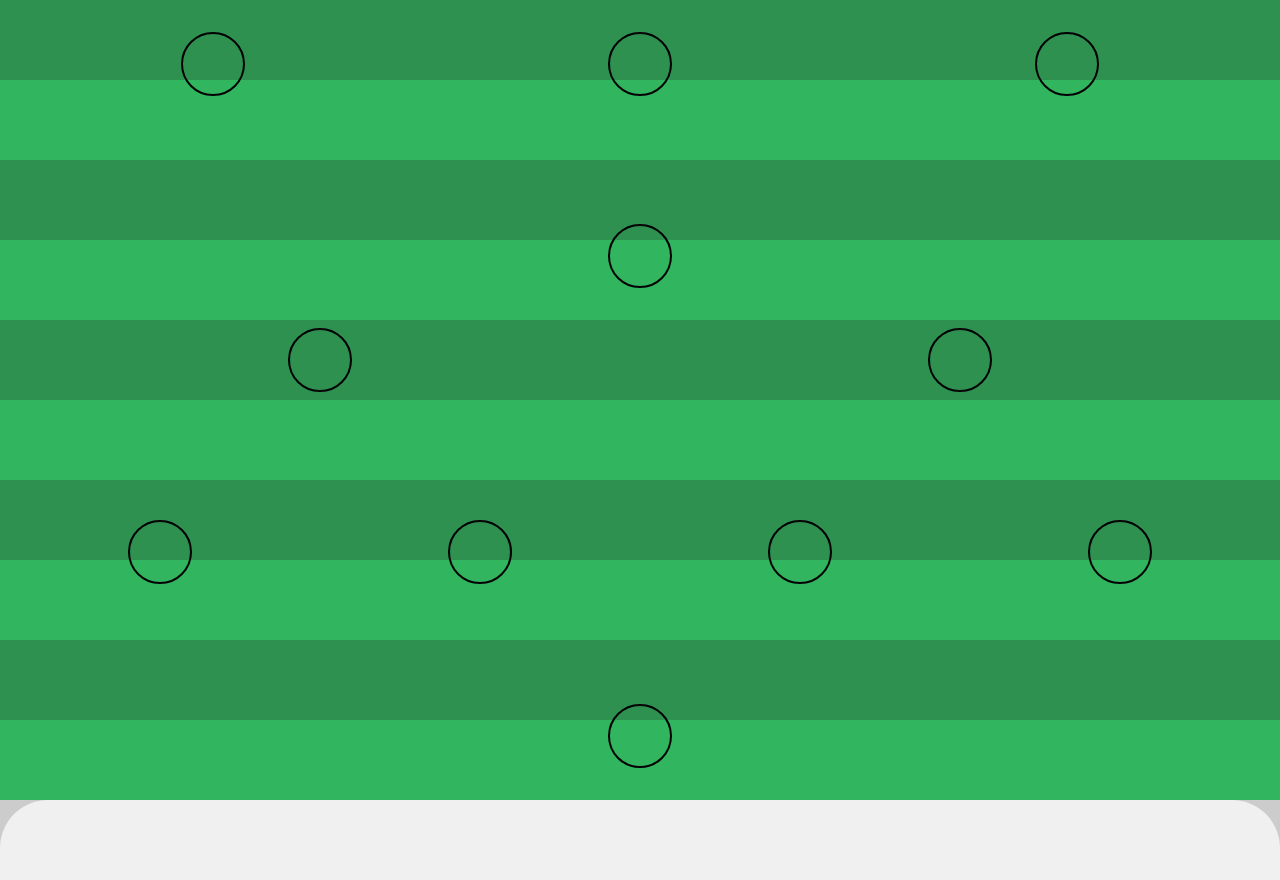
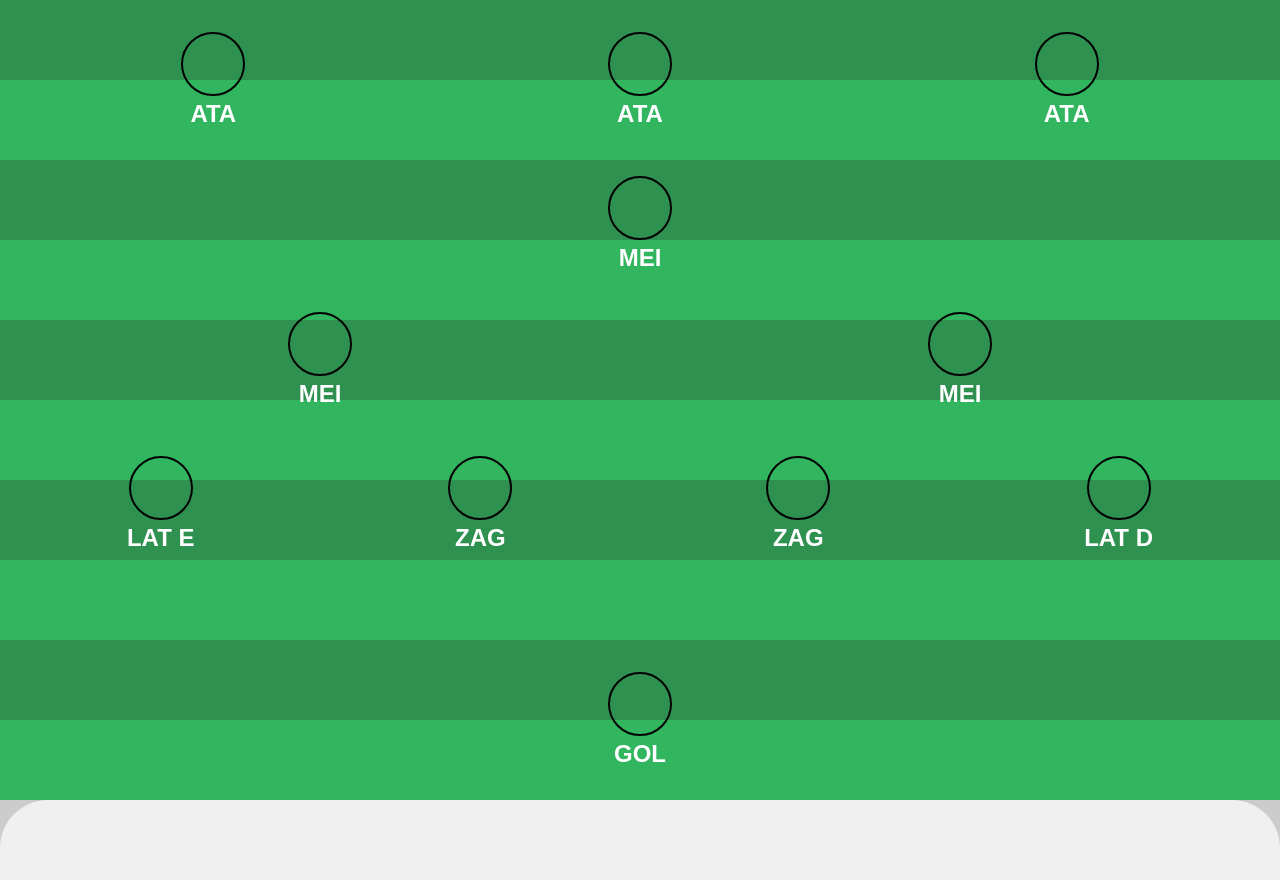
Before and after one commit to eduardosaraujo1/2md2-pam-projeto-cartola, a website: page www/selecao.html in a window 1280 px wide. Shown: the top 880 px of the page. Drawn offline with Linux system fonts and the light colour scheme.

Commit message:
Add labels p/ posições

```diff
--- a/www/css/style.css
+++ b/www/css/style.css
@@ -6,6 +6,7 @@
 
 :root {
     --cor-primaria: red;
+    font-family: sans-serif;
 }
 
 body {
@@ -65,7 +66,14 @@ body {
     justify-content: center;
 }
 
-.jogador {
+.jogador-container {
+    display: flex;
+    flex-direction: column;
+    gap: 4px;
+    align-items: center;
+}
+
+.jogador-container .jogador {
     --jogador-tamanho: 4rem;
     width: var(--jogador-tamanho);
     height: var(--jogador-tamanho);
@@ -73,6 +81,13 @@ body {
     background-size: contain;
     border: 2px solid black;
     border-radius: 50%;
+}
+
+.jogador-container .jogador-label {
+    font-size: 1.5em;
+    font-weight: bold;
+    color: white;
+    text-transform: uppercase;
 }
 
 /* Overlay preto */
@@ -143,7 +158,6 @@ body {
 }
 
 .jogador-nome {
-    font-family: sans-serif;
     font-size: 1.3rem;
     font-weight: normal;
 }
--- a/www/js/campo.js
+++ b/www/js/campo.js
@@ -38,7 +38,8 @@ class Campo {
 }
 
 class MenuHandler {
-    carregarMenu(localCampo) {
+    carregarMenu(localCampoContainer) {
+        const localCampo = localCampoContainer.querySelector('.jogador');
         const jogadoresArea = filtrarJogadorPorArea(localCampo.dataset.posicao);
         const jogadoresDisponiveis = removerJogadoresDuplicados(jogadoresArea);
 
@@ -95,7 +96,7 @@ async function obterDadosJogadores() {
 
 function removerJogadoresDuplicados(jogadoresLocais) {
     return jogadoresLocais.filter(
-        (j) => !Object.values(campo.jogadoresEmCampo).includes(j.id),
+        (j) => !Object.values(campo.jogadoresEmCampo).includes(j.id)
     );
 }
 
@@ -107,7 +108,7 @@ async function load() {
     jogadores = await obterDadosJogadores();
 
     // abrir menu quando clicar em jogador
-    const locaisCampo = document.querySelectorAll('.jogador');
+    const locaisCampo = document.querySelectorAll('.jogador-container');
     for (let localCampo of locaisCampo) {
         localCampo.addEventListener('click', () => {
             menuHandler.carregarMenu(localCampo);
--- a/www/selecao.html
+++ b/www/selecao.html
@@ -1,11 +1,15 @@
-<!doctype html>
+<!DOCTYPE html>
 <html lang="en">
-
     <head>
         <meta charset="utf-8" />
-    <meta name="viewport" content="width=device-width, initial-scale=1, maximum-scale=1, user-scalable=no" />
-    <meta http-equiv="Content-Security-Policy"
-        content="default-src * data: gap: content: https://ssl.gstatic.com; style-src * 'unsafe-inline'; script-src * 'unsafe-inline' 'unsafe-eval'" />
+        <meta
+            name="viewport"
+            content="width=device-width, initial-scale=1, maximum-scale=1, user-scalable=no"
+        />
+        <meta
+            http-equiv="Content-Security-Policy"
+            content="default-src * data: gap: content: https://ssl.gstatic.com; style-src * 'unsafe-inline'; script-src * 'unsafe-inline' 'unsafe-eval'"
+        />
         <script src="components/loader.js"></script>
         <link rel="stylesheet" href="components/loader.css" />
         <link rel="stylesheet" href="css/style.css" />
@@ -14,37 +18,124 @@
     <body>
         <div class="campo">
             <div class="campo-parte campo-cima">
-            <input type="button" data-posicao="atacante" id="atacante0" class="jogador" />
-            <input type="button" data-posicao="atacante" id="atacante1" class="jogador" />
-            <input type="button" data-posicao="atacante" id="atacante2" class="jogador" />
+                <div class="jogador-container">
+                    <input
+                        type="button"
+                        data-posicao="atacante"
+                        id="atacante0"
+                        class="jogador"
+                    />
+                    <span class="jogador-label">ATA</span>
+                </div>
+                <div class="jogador-container">
+                    <input
+                        type="button"
+                        data-posicao="atacante"
+                        id="atacante1"
+                        class="jogador"
+                    />
+                    <span class="jogador-label">ATA</span>
+                </div>
+                <div class="jogador-container">
+                    <input
+                        type="button"
+                        data-posicao="atacante"
+                        id="atacante2"
+                        class="jogador"
+                    />
+                    <span class="jogador-label">ATA</span>
+                </div>
             </div>
             <div class="campo-parte campo-meio">
                 <div class="linha1">
-                <input type="button" data-posicao="meio" id="meio0" class="jogador" />
+                    <div class="jogador-container">
+                        <input
+                            type="button"
+                            data-posicao="meio"
+                            id="meio0"
+                            class="jogador"
+                        />
+                        <span class="jogador-label">MEI</span>
+                    </div>
                 </div>
                 <div class="linha2">
-                <input type="button" data-posicao="meio" id="meio1" class="jogador" />
-                <input type="button" data-posicao="meio" id="meio2" class="jogador" />
+                    <div class="jogador-container">
+                        <input
+                            type="button"
+                            data-posicao="meio"
+                            id="meio1"
+                            class="jogador"
+                        />
+                        <span class="jogador-label">MEI</span>
+                    </div>
+                    <div class="jogador-container">
+                        <input
+                            type="button"
+                            data-posicao="meio"
+                            id="meio2"
+                            class="jogador"
+                        />
+                        <span class="jogador-label">MEI</span>
+                    </div>
                 </div>
             </div>
             <div class="campo-parte campo-baixo">
                 <div class="linha1">
-                <input type="button" data-posicao="lateralE" id="lateralE0" class="jogador" />
-                <input type="button" data-posicao="zagueiro" id="zagueiro0" class="jogador" />
-                <input type="button" data-posicao="zagueiro" id="zagueiro1" class="jogador" />
-                <input type="button" data-posicao="lateralD" id="lateralD0" class="jogador" />
+                    <div class="jogador-container">
+                        <input
+                            type="button"
+                            data-posicao="lateralE"
+                            id="lateralE0"
+                            class="jogador"
+                        />
+                        <span class="jogador-label">LAT E</span>
+                    </div>
+                    <div class="jogador-container">
+                        <input
+                            type="button"
+                            data-posicao="zagueiro"
+                            id="zagueiro0"
+                            class="jogador"
+                        />
+                        <span class="jogador-label">ZAG</span>
+                    </div>
+                    <div class="jogador-container">
+                        <input
+                            type="button"
+                            data-posicao="zagueiro"
+                            id="zagueiro1"
+                            class="jogador"
+                        />
+                        <span class="jogador-label">ZAG</span>
+                    </div>
+                    <div class="jogador-container">
+                        <input
+                            type="button"
+                            data-posicao="lateralD"
+                            id="lateralD0"
+                            class="jogador"
+                        />
+                        <span class="jogador-label">LAT D</span>
+                    </div>
                 </div>
                 <div class="linha2">
-                <input type="button" data-posicao="goleiro" id="goleiro0" class="jogador" />
+                    <div class="jogador-container">
+                        <input
+                            type="button"
+                            data-posicao="goleiro"
+                            id="goleiro0"
+                            class="jogador"
+                        />
+                        <span class="jogador-label">GOL</span>
+                    </div>
                 </div>
             </div>
         </div>
         <div class="black-overlay"></div>
         <div class="lista-jogadores">
-        <div class="container"> </div>
+            <div class="container"></div>
         </div>
 
         <script src="./js/campo.js"></script>
     </body>
-
 </html>
```
Lines whose indentation alone changed are shown as unchanged.
